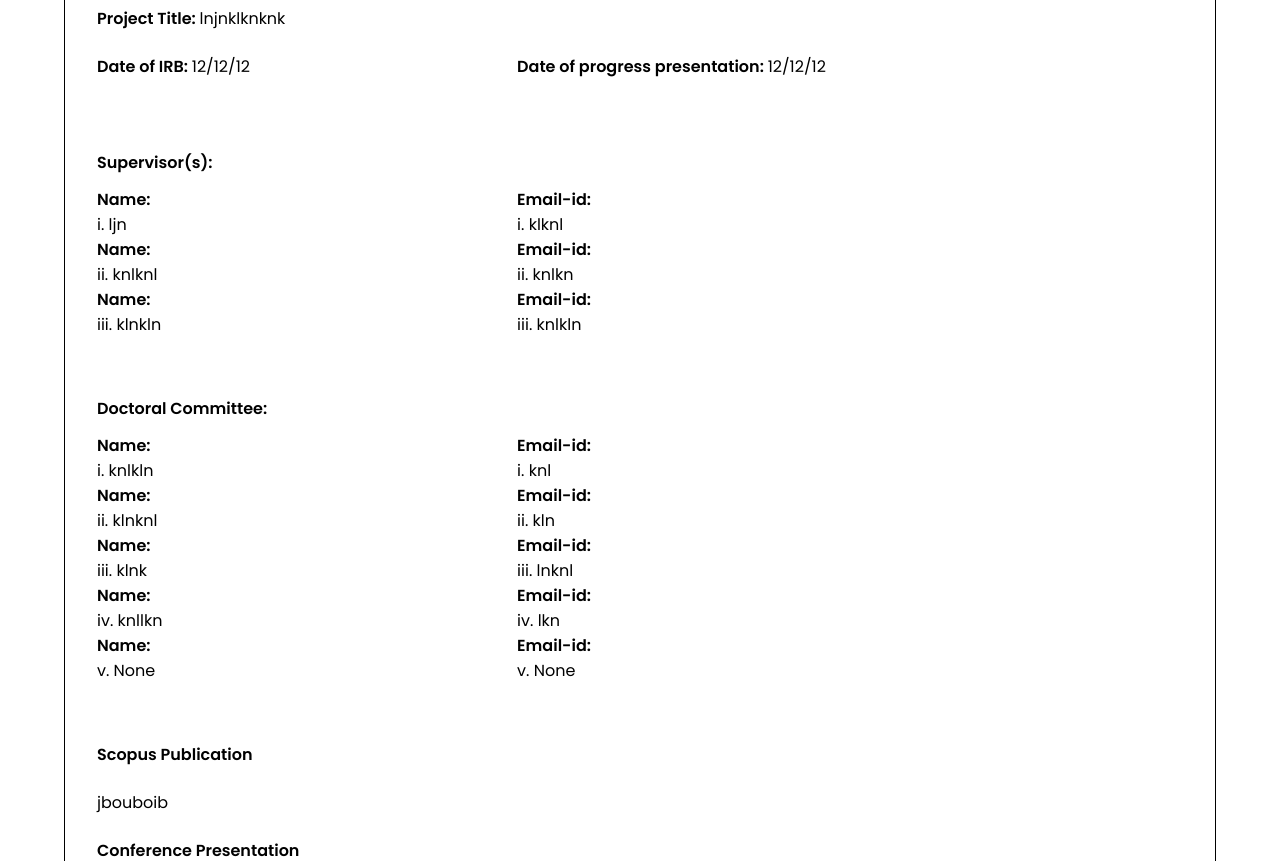
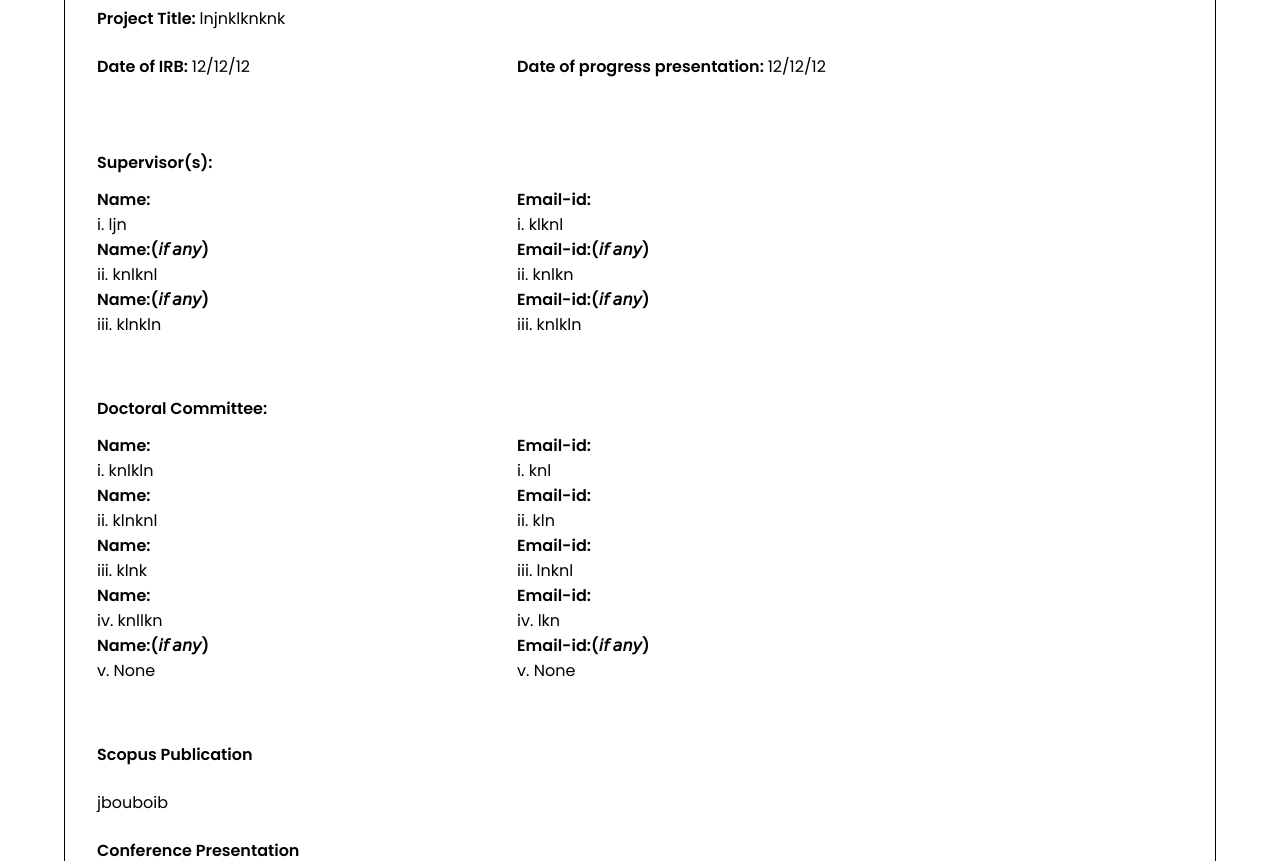
Before and after one commit to tctg0arnav/phd-monitoring-system, a Flask app: template templates/supervisor.html in a window 1280 px wide. Shown: the part 401-1262 px from the top of the page. Run offline with Flask 2, Linux system fonts and the light colour scheme; the template is opened without the code that fills it: values that come from a table or form of the project are taken from there, others are empty; data comes from the database, SQL or seed files in the repository; some libraries are stand-ins or nearby versions.

Commit message:
updated supervisor

```diff
--- a/templates/supervisor.html
+++ b/templates/supervisor.html
@@ -122,14 +122,14 @@
 
         <div class="flex-container">
             <div class="flex-container-2 width">
-                <p class="heading">Name:</p>
+                <p class="heading">Name:(𝘪𝘧 𝘢𝘯𝘺)</p>
                 <p>
                     ii.
                     {{ Ticket['Supervisor2']}}
                 </p>
             </div>
             <div class="flex-container-2">
-                <p class="heading">Email-id:
+                <p class="heading">Email-id:(𝘪𝘧 𝘢𝘯𝘺)
                 </p>
                 <p>
                     ii.
@@ -144,14 +144,14 @@
 
         <div class="flex-container">
             <div class="flex-container-2 width">
-                <p class="heading">Name:</p>
+                <p class="heading">Name:(𝘪𝘧 𝘢𝘯𝘺)</p>
                 <p>
                     iii.
                     {{ Ticket['Supervisor3']}}
                 </p>
             </div>
             <div class="flex-container-2">
-                <p class="heading">Email-id:
+                <p class="heading">Email-id:(𝘪𝘧 𝘢𝘯𝘺)
                 </p>
                 <p>
                     iii.
@@ -244,14 +244,14 @@
     <div>
         <div class="flex-container">
             <div class="flex-container-2 width">
-                <p class="heading">Name:</p>
+                <p class="heading">Name:(𝘪𝘧 𝘢𝘯𝘺)</p>
                 <p>
                     v.
                     {{ Ticket['Committee5']}}
                 </p>
             </div>
             <div class="flex-container-2">
-                <p class="heading">Email-id:
+                <p class="heading">Email-id:(𝘪𝘧 𝘢𝘯𝘺)
                 </p>
                 <p>
                     v.
```
